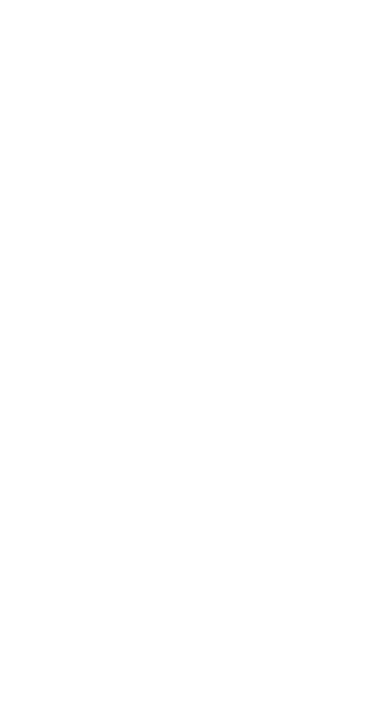
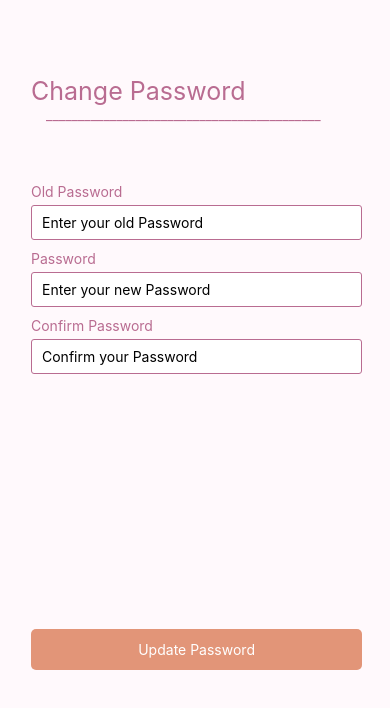
Before and after one commit to Team-Agape/Agape, a React Native app: screen / in a window 390 px wide. Shown: the top 708 px of the page. Built offline with nearby package versions, Linux system fonts and the light colour scheme.

Commit message:
next commit

```diff
--- a/App.js
+++ b/App.js
@@ -1,8 +1,13 @@
 import { StyleSheet, SafeAreaView } from "react-native";
-import { View } from "react-native";
+//import MyAccount from "./screens/MyAccount";
+import ChangePassword from "./screens/ChangePassword";
 
 export default function App() {
-  return <View />;
+  return (
+    <SafeAreaView style={styles.root}>
+      <ChangePassword />
+    </SafeAreaView>
+  );
 }
 
 const styles = StyleSheet.create({
--- a/components/CustomButton.js
+++ b/components/CustomButton.js
@@ -12,7 +12,7 @@ function CustomButton({ onPress, text }) {
 export default CustomButton;
 const styles = StyleSheet.create({
   container: {
-    backgroundColor: "#B96C91",
+    backgroundColor: "#E29578",
     padding: 12,
     marginVertical: 35,
     alignItems: "center",
--- /dev/null
+++ b/screens/ChangePassword.js
@@ -0,0 +1,73 @@
+import { StyleSheet, Text, useWindowDimensions, View } from "react-native";
+import React, { useState } from "react";
+import Input from "../components/Input";
+import CustomButton from "../components/CustomButton";
+
+function ChangePassword() {
+  const [old, setOld] = useState("");
+  const [newPassword, setPassword] = useState("");
+  const [confirm, setConfirm] = useState("");
+  const { height } = useWindowDimensions();
+  const onUpdated = () => {
+    console.warn("Updated");
+  };
+  return (
+    <View style={styles.container}>
+      <Text style={styles.heading}>Change Password</Text>
+      <Text style={styles.line} numberOfLines={1}>
+        ___________________________________________
+      </Text>
+      <View>
+        <Text style={styles.subheads}>Old Password</Text>
+        <Input
+          placeholder="Enter your old Password"
+          value={old}
+          setValue={setOld}
+        />
+
+        <Text style={styles.subheads}>Password</Text>
+        <Input
+          placeholder="Enter your new Password"
+          value={newPassword}
+          setValue={setPassword}
+        />
+        <Text style={styles.subheads}>Confirm Password</Text>
+        <Input
+          placeholder="Confirm your Password"
+          value={confirm}
+          setValue={setConfirm}
+        />
+      </View>
+      <View style={styles.button}>
+        <CustomButton text="Update Password" onPress={onUpdated} />
+      </View>
+    </View>
+  );
+}
+export default ChangePassword;
+const styles = StyleSheet.create({
+  container: { padding: 11, backgroundColor: "#fff9fc" },
+  line: {
+    marginLeft: 35,
+    marginRight: 20,
+    color: "#B96C91",
+    marginBottom: 50,
+  },
+  heading: {
+    paddingTop: 55,
+    marginLeft: 20,
+    alignItems: "center",
+    color: "#B96C91",
+    fontSize: 25,
+    marginTop: 10,
+  },
+  subheads: {
+    marginLeft: 20,
+    color: "#B96C91",
+    marginBottom: 5,
+    marginTop: 10,
+  },
+  button: {
+    marginTop: 220,
+  },
+});
```
Also changed, not shown: AppBackup.js (+2 -6 lines).
